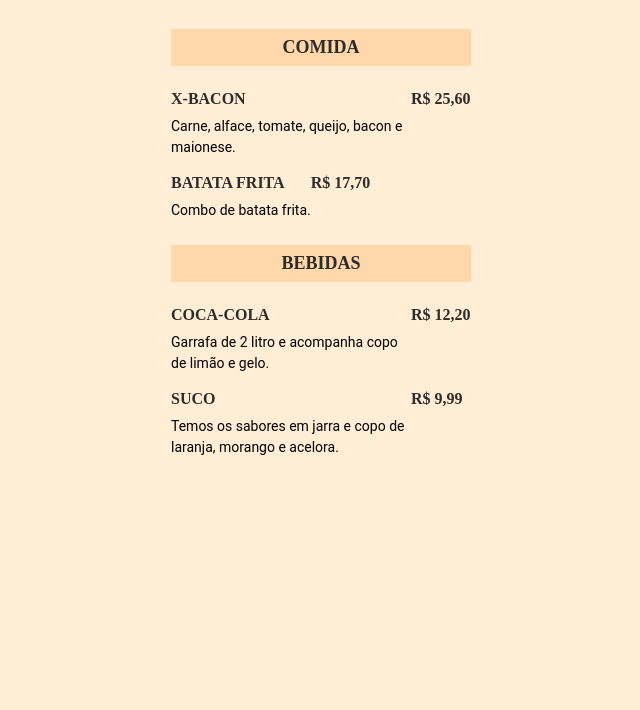
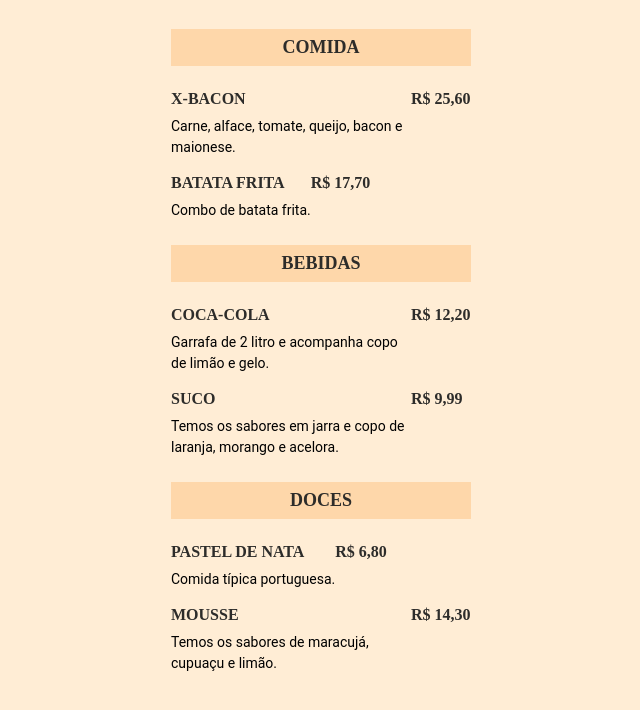
Before and after one commit to Thiago0600/maratona-explorer-3, a plain HTML site: page index.html in a window 1280 px wide. Shown: the part 88-798 px from the top of the page, without its empty margins (319-959 px from the left). Drawn offline with Linux system fonts and the light colour scheme.

Commit message:
atualizado menu

```diff
--- a/index.html
+++ b/index.html
@@ -82,5 +82,38 @@
       </ul>
 
     </section>
+
+     <section>
+      <h2>Doces</h2>
+      <ul>
+        <li>
+          <div class="details">
+            <h3>Pastel de Nata</h3>
+            <p class="description">
+              Comida típica portuguesa.</p>
+          </div>
+
+          <strong class="price">
+            R$ 6,80
+          </strong>
+
+        </li>
+
+        <li>
+          <div class="details">
+            <h3>Mousse</h3>
+            <p class="description">
+              Temos os sabores de maracujá, cupuaçu e limão.</p>
+          </div>
+
+          <strong class="price">
+            R$ 14,30
+          </strong>
+
+        </li>
+      </ul>
+
+    </section>
+
   </body>
 </html>
```
